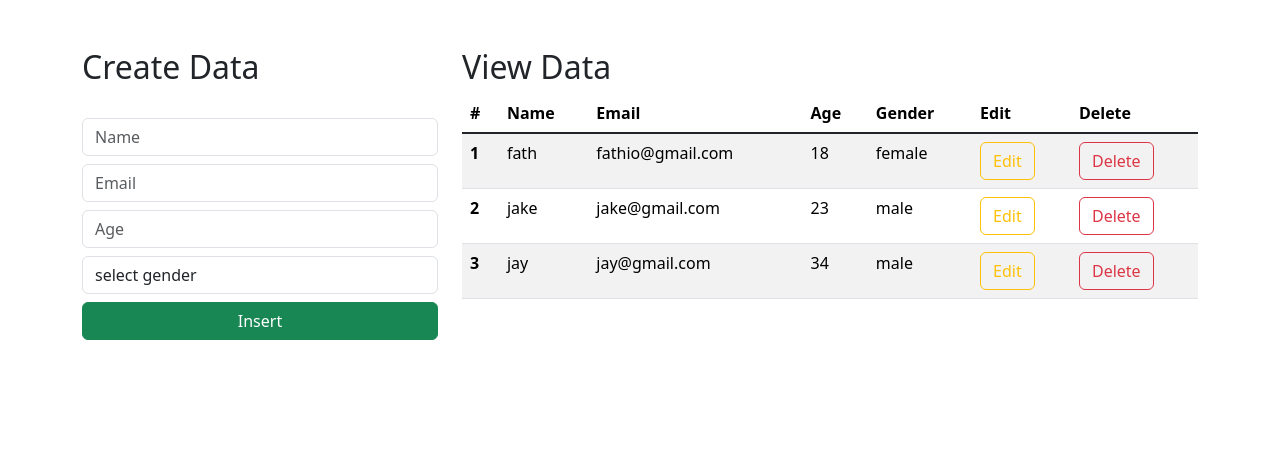
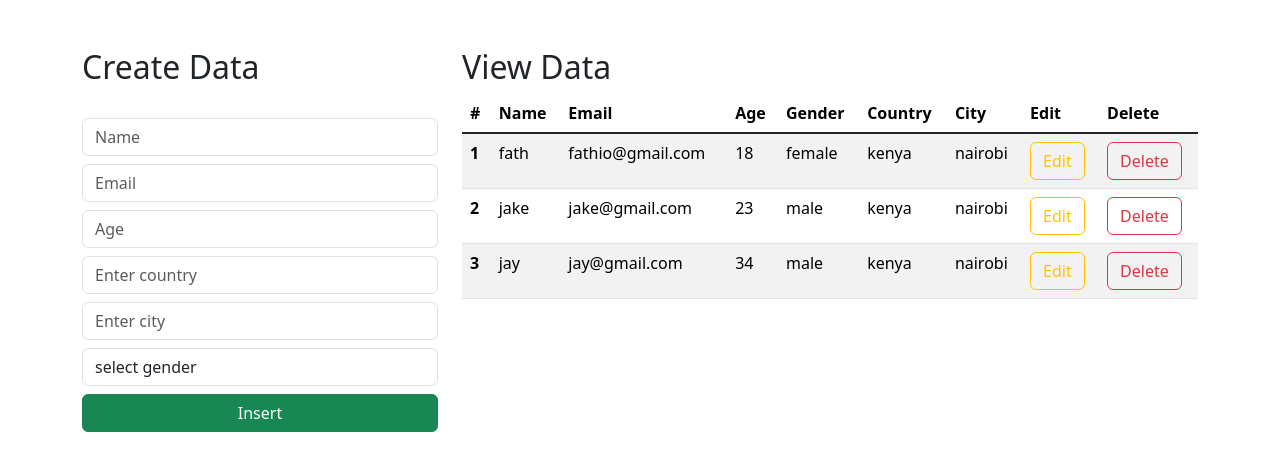
Before and after one commit to fathialix/django_curd, a Django app: page / in a window 1280 px wide. Shown: the part 16-487 px from the top of the page. Run offline with Django 4.2, Linux system fonts and the light colour scheme; data comes from the database, SQL or seed files in the repository; both versions use the stored data as it was after the commit.

Commit message:
modification

```diff
--- a/fathi_djangoregistration/models.py
+++ b/fathi_djangoregistration/models.py
@@ -6,6 +6,8 @@ class Student(models.Model):
     email = models.EmailField()
     age = models.IntegerField()
     gender = models.CharField(max_length=100, blank=False, null=False)
+    country = models.CharField(max_length=100, default='kenya')
+    city = models.CharField(max_length=100, default='nairobi')
 
 
 def __str__(self):
--- a/fathi_djangoregistration/views.py
+++ b/fathi_djangoregistration/views.py
@@ -28,8 +28,10 @@ def insertData(request):
         email = request.POST.get('email')
         age = request.POST.get('age')
         gender = request.POST.get('gender')
+        country = request.POST.get('country')
+        city = request.POST.get('city')
 
-        query = Student(name=name, email=email, age=age, gender=gender)
+        query = Student(name=name, email=email, age=age, gender=gender, country=country, city=city)
         query.save()
         return redirect("/")
 
--- a/templates/index.html
+++ b/templates/index.html
@@ -38,6 +38,16 @@
 
                     </div>
 
+                     <div class="form-group">
+                        <input type="text" class="form-control  mt-2" placeholder="Enter country" name="country" required>
+
+                    </div>
+
+                    <div class="form-group">
+                        <input type="text" class="form-control  mt-2" placeholder="Enter city" name="city" required>
+
+                    </div>
+
 
                     <div class="form-group mt-2">
                         <select id="gender" name="gender" class="form-control" required>
@@ -66,6 +76,8 @@
                         <th scope="col">Email</th>
                         <th scope="col">Age</th>
                         <th scope="col">Gender</th>
+                          <th scope="col">Country</th>
+                          <th scope="col">City</th>
                         <th scope="col">Edit</th>
                         <th scope="col">Delete</th>
 
@@ -80,6 +92,8 @@
                         <td>{{d.email}}</td>
                         <td>{{d.age}}</td>
                         <td>{{d.gender}}</td>
+                          <td>{{d.country}}</td>
+                          <td>{{d.city}}</td>
                         <td><a href="/update/{{d.id}}" type="button" class="btn btn-outline-warning">Edit</a></td>
                         <td><a href="/delete/{{d.id}}" type="button" class="btn btn-outline-danger">Delete</a></td>
                       </tr>
```
Also changed, not shown: db.sqlite3, fathi_djangoregistration/migrations/0002_student_country.py (added), fathi_djangoregistration/migrations/0003_student_city.py (added).
